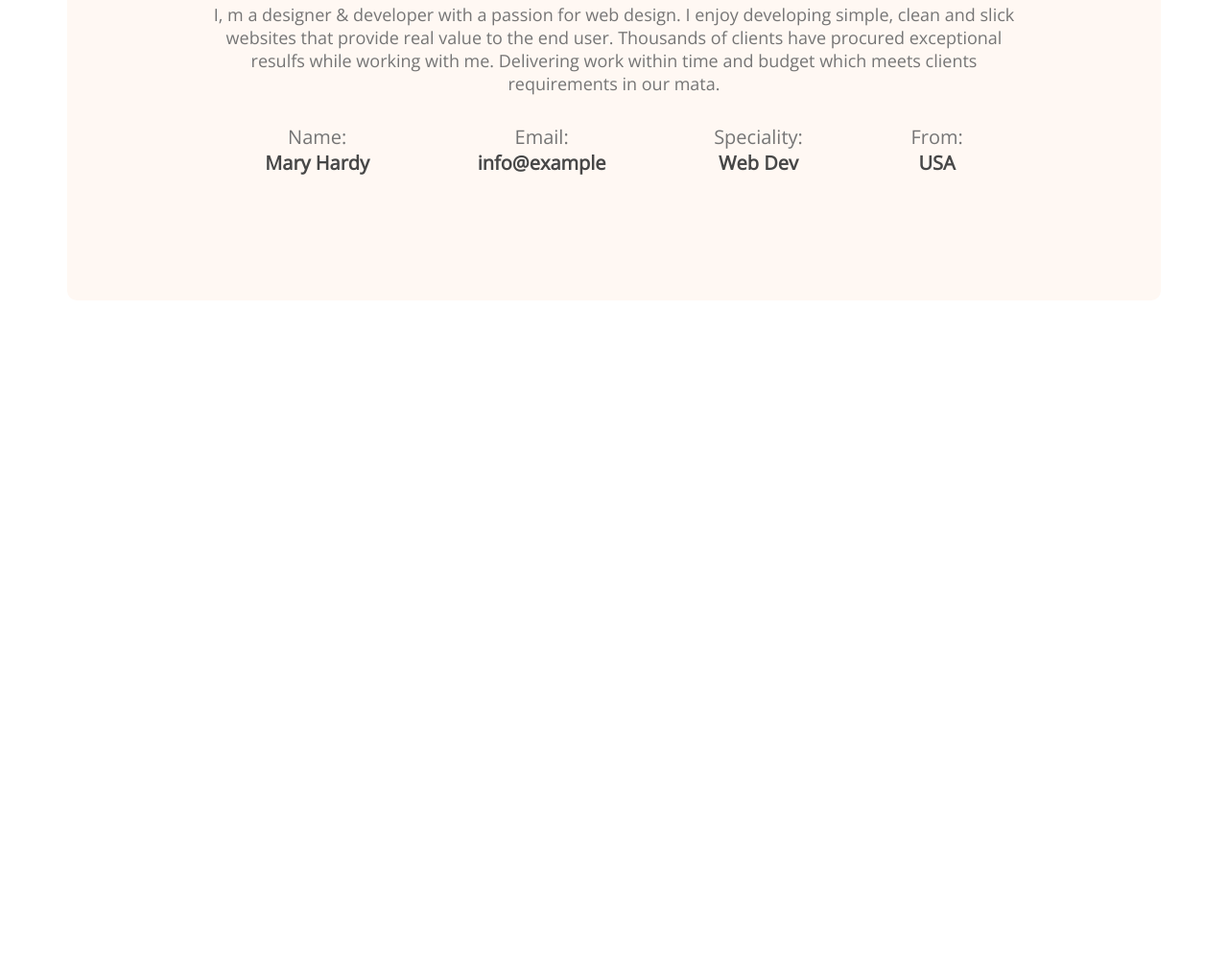
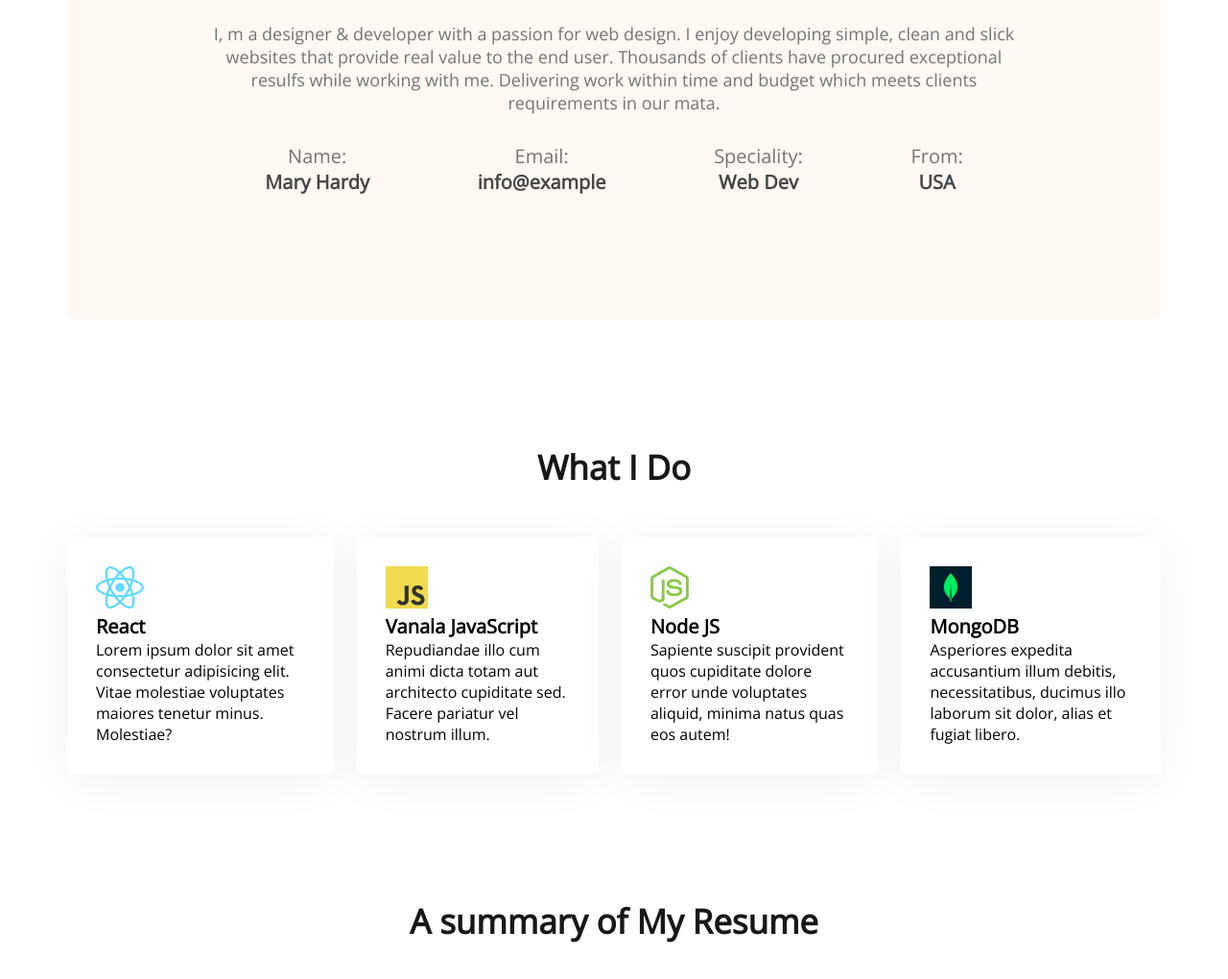
Before and after one commit to rafiul2/developer-portfolio, a plain HTML site: page index.html in a window 1280 px wide. Shown: the part 1171-2191 px from the top of the page at 96% size. Before the commit the page ends 1484 px from the top, so only its background shows below. Drawn offline with nearby package versions, Linux system fonts and the light colour scheme.

Commit message:
skill added

```diff
--- a/index.html
+++ b/index.html
@@ -57,6 +57,36 @@
         </div>
       </div>
     </section>
+    <!-- what i do section -->
+    <section class="what-i-do">
+      <h3 class="section-title">What I Do</h3>
+      <div class="skills-container">
+        <div class="skill">
+          <img src="images/icons/react.png" alt="">
+          <h4 class="skill-title">React</h4>
+          <p class="skill-description">Lorem ipsum dolor sit amet consectetur adipisicing elit. Vitae molestiae voluptates maiores tenetur minus. Molestiae?</p>
+        </div>
+        <div class="skill">
+          <img src="images/icons/js.png" alt="">
+          <h4 class="skill-title">Vanala JavaScript</h4>
+          <p class="skill-description">Repudiandae illo cum animi dicta totam aut architecto cupiditate sed. Facere pariatur vel nostrum illum.</p>
+        </div>
+        <div class="skill">
+          <img src="images/icons/nodejs.png" alt="">
+          <h4 class="skill-title">Node JS</h4>
+          <p class="skill-description">Sapiente suscipit provident quos cupiditate dolore error unde voluptates aliquid, minima natus quas eos autem!</p>
+        </div>
+        <div class="skill">
+          <img src="images/icons/mongo.png" alt="">
+          <h4 class="skill-title">MongoDB</h4>
+          <p class="skill-description">Asperiores expedita accusantium illum debitis, necessitatibus, ducimus illo laborum sit dolor, alias et fugiat libero.</p>
+        </div>
+      </div>
+    </section>
+    <!-- resume section -->
+    <section>
+      <h3 class="section-title">A summary of My Resume</h3>
+    </section>
   </main>
   <footer></footer>
 </body>
--- a/styles/portfolio.css
+++ b/styles/portfolio.css
@@ -76,11 +76,13 @@ main {
   max-width: 1140px;
   margin: 0 auto;
 }
+section {
+  margin-top: 130px;
+}
 
 /* about section styles */
 
 .about {
-  margin-top: 130px;
   border-radius: 10px;
   background: #FFF8F3;
   padding: 130px 150px;
@@ -88,10 +90,11 @@ main {
 }
 
 .section-title {
-  margin-bottom: 30px;
+  margin-bottom: 50px;
   color: var(--Dark-01, #181818);
   font-size: 35px;
   font-weight: 700;
+  text-align: center;
 }
 
 .section-description {
@@ -115,3 +118,22 @@ main {
   font-size: 20px;
   font-weight: 700;
 }
+
+/* what i do styles */
+
+.skills-container {
+  display: flex;
+  gap: 24px;
+}
+
+.skill-title {
+  font-size: 20px;
+  font-weight: 700;
+}
+
+.skill {
+  border-radius: 5px;
+  background: #FFF;
+  box-shadow: 0px 6px 50px 0px rgba(0, 0, 0, 0.06);
+  padding: 30px;
+}
```
